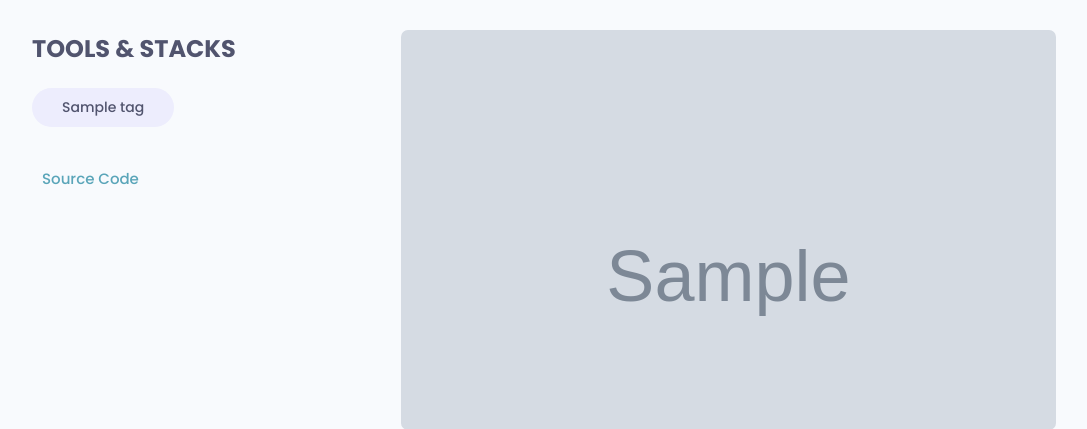
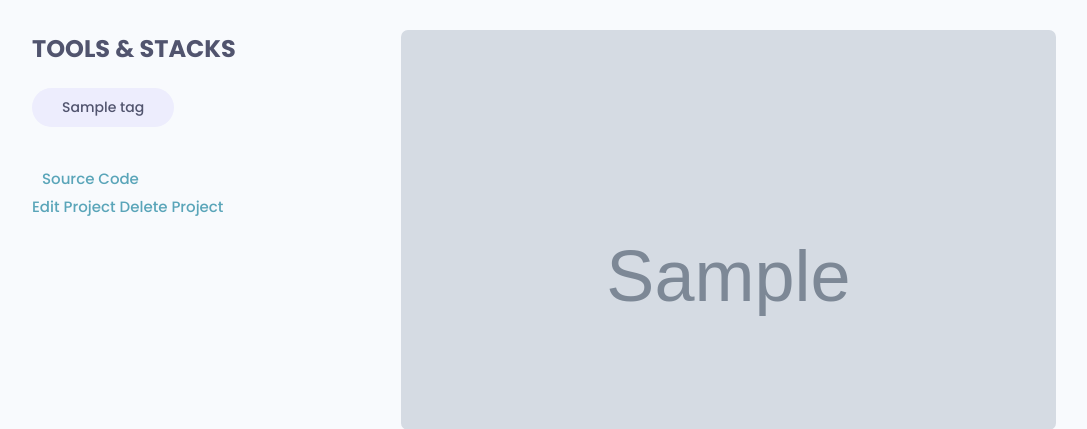
Before and after one commit to Rufus-25/devsearch, a Django app: page /projects/project/00000000-0000-0000-0000-000000000001/ in a window 1280 px wide. Shown: the part 77-506 px from the top of the page, without its empty margins (96-1183 px from the left). Run offline with Django 5.2, Linux system fonts and the light colour scheme; a user stored in the database is signed in; tables that the repository leaves empty hold one stand-in row (values such as "Sample post"); grey boxes marked "Sample" are stand-in pictures; some libraries are stand-ins or nearby versions.

Commit message:
Temporary solution for adding tag

```diff
--- a/projects/forms.py
+++ b/projects/forms.py
@@ -7,8 +7,7 @@
 class ProjectForm(ModelForm):
     class Meta:
         model = Project
-        fields = ['title', 'description', 'project_image', 'demo_link', 'github_link',
-                  'tags']
+        fields = ['title', 'description', 'project_image', 'demo_link', 'github_link']
 
         widgets = {
             'tags': forms.CheckboxSelectMultiple(),
--- a/projects/templates/projects/create-project.html
+++ b/projects/templates/projects/create-project.html
@@ -20,6 +20,11 @@
                     </div>
                     {% endfor %}
 
+                    <div class="form__field">
+                        <label for="formInput#text">Tags</label>
+                        <textarea name="newtags" class="input" placeholder="Add new tags here..."></textarea>
+                    </div>
+
                     <input class="btn btn--sub btn--lg  my-md" type="submit" value="Submit" />
                 </form>
             </div>
--- a/projects/templates/projects/project.html
+++ b/projects/templates/projects/project.html
@@ -23,7 +23,16 @@
           <a class="singleProject__liveLink" href="{{project.demo_link}}" target="_blank"><i class="im im-external-link"></i>Source Code
           </a>
           {% endif %}
+
+          {% if request.user.profile == project.owner %}
+          <div>
+            <a class="singleProject__liveLink" href="{% url 'update-project' project.id %}">Edit Project</a>
+            <a class="singleProject__liveLink" href="{% url 'delete-project' project.id %}">Delete Project</a>
+          </div>
+          {% endif %}
+
         </div>
+
         <div class="column column--2of3">
           <img class="singleProject__preview" src="{{project.project_image.url}}" alt="portfolio thumbnail" />
           <a href="{% url 'profile' project.owner.id %}" class="singleProject__developer">{{project.owner.name}}</a>
--- a/projects/views.py
+++ b/projects/views.py
@@ -3,7 +3,7 @@ from django.http import HttpResponse
 from django.contrib.auth.decorators import login_required
 from django.core.paginator import Paginator, PageNotAnInteger, EmptyPage
 
-from .models import Project
+from .models import Project, Tag
 from .forms import ProjectForm, ReviewForm
 from .utils import search_projects, paginateProjects
 
@@ -46,11 +46,17 @@ def create_project(request):
     form = ProjectForm()
 
     if request.method == "POST":
+        newtags = request.POST['newtags'].replace(',', ' ').split()
+
         form = ProjectForm(request.POST, request.FILES)
         if form.is_valid:
             project = form.save(commit=False)
             project.owner = request.user.profile
             form.save()
+
+            for tag in newtags:
+                tag, created = Tag.objects.get_or_create(name=tag)
+                project.tags.add(tag)
             return redirect('account')
 
     context = {'form':form}
@@ -66,9 +72,15 @@ def update_project(request, pk):
         return render(request, 'unauthorized.html')
 
     if request.method == "POST":
+        newtags = request.POST['newtags'].replace(',', ' ').split()
+
         form = ProjectForm(request.POST, request.FILES, instance=project)
         if form.is_valid:
             form.save()
+
+            for tag in newtags:
+                tag, created = Tag.objects.get_or_create(name=tag)
+                project.tags.add(tag)
             return redirect('project', project.id)
 
     context = {'form':form}
```
